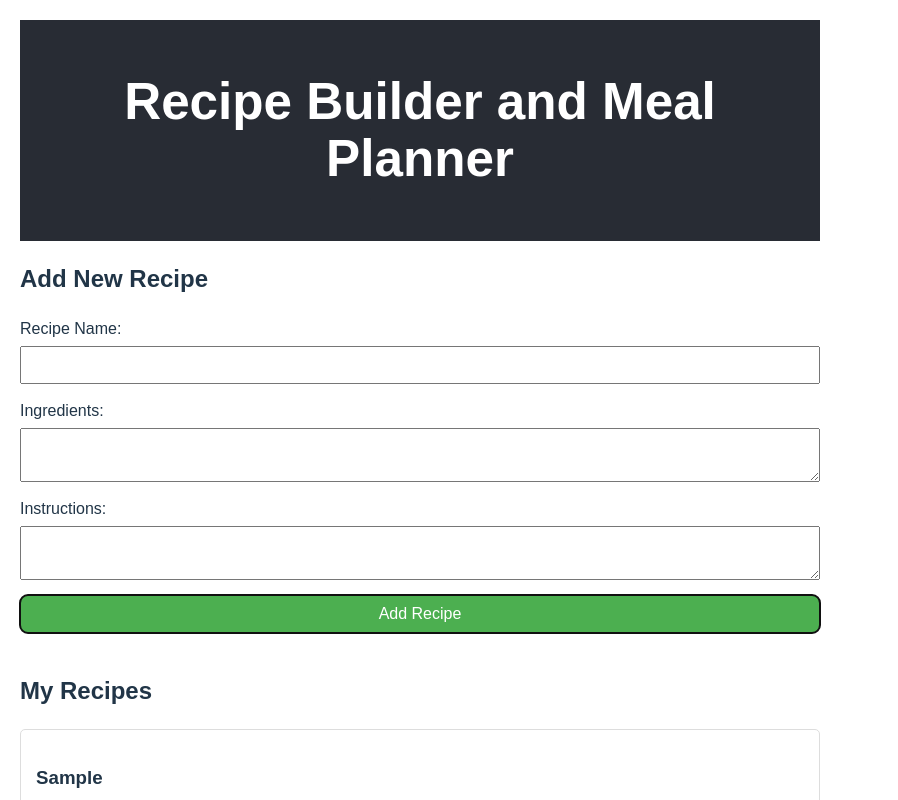
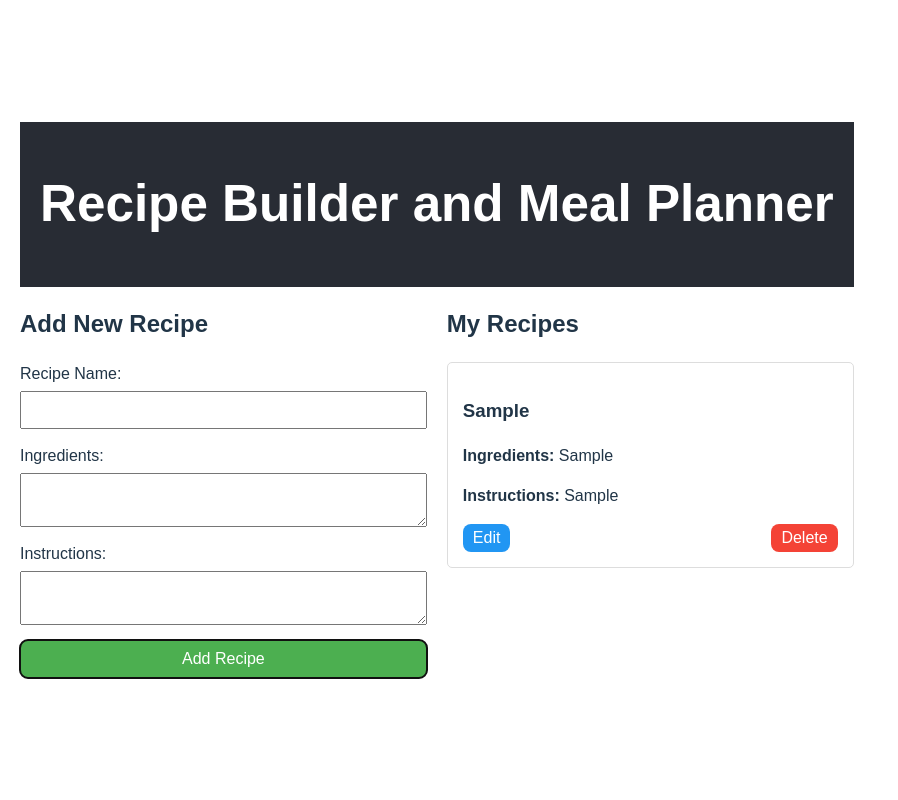
Before and after one commit to narasimha-1511/meal-receipe-app, a React (Vite) app: page / in a window 1280 px wide. Both pictures are taken after typing "Sample", "Sample", "Sample" into the empty fields and a click on the button "Add Recipe". Shown: the top 800 px of the page, without its empty margins (0-898 px from the left). Built offline with nearby package versions, Linux system fonts and the light colour scheme.

Commit message:
adding boxes , so you can add meals , instructions with preparration methods

```diff
--- a/src/App.css
+++ b/src/App.css
@@ -1,8 +1,14 @@
+body {
+  margin: 0;
+  padding: 0;
+  font-family: Arial, sans-serif;
+}
+
 .App {
-  font-family: Arial, sans-serif;
-  max-width: 800px;
+  max-width: 1200px;
   margin: 0 auto;
   padding: 20px;
+  box-sizing: border-box;
 }
 
 .App-header {
@@ -16,4 +22,17 @@
   display: flex;
   flex-direction: column;
   gap: 20px;
+  align-items: center;
 }
+
+@media (min-width: 768px) {
+  .App-main {
+    flex-direction: row;
+    align-items: flex-start;
+  }
+
+  .recipe-form-section,
+  .recipe-list-section {
+    flex: 1;
+  }
+}
--- a/src/App.jsx
+++ b/src/App.jsx
@@ -5,6 +5,7 @@ import "./App.css";
 
 function App() {
   const [recipes, setRecipes] = useState([]);
+  const [editingRecipe, setEditingRecipe] = useState(null);
 
   const addRecipe = (recipe) => {
     setRecipes([...recipes, { ...recipe, id: Date.now() }]);
@@ -14,6 +15,20 @@ function App() {
     setRecipes(recipes.filter((recipe) => recipe.id !== id));
   };
 
+  const editRecipe = (id) => {
+    const recipeToEdit = recipes.find((recipe) => recipe.id === id);
+    setEditingRecipe(recipeToEdit);
+  };
+
+  const updateRecipe = (updatedRecipe) => {
+    setRecipes(
+      recipes.map((recipe) =>
+        recipe.id === updatedRecipe.id ? updatedRecipe : recipe
+      )
+    );
+    setEditingRecipe(null);
+  };
+
   return (
     <div className="App">
       <header className="App-header">
@@ -21,12 +36,20 @@ function App() {
       </header>
       <main className="App-main">
         <section className="recipe-form-section">
-          <h2>Add New Recipe</h2>
-          <RecipeForm onAddRecipe={addRecipe} />
+          <h2>{editingRecipe ? "Edit Recipe" : "Add New Recipe"}</h2>
+          <RecipeForm
+            onAddRecipe={addRecipe}
+            editingRecipe={editingRecipe}
+            onUpdateRecipe={updateRecipe}
+          />
         </section>
         <section className="recipe-list-section">
           <h2>My Recipes</h2>
-          <RecipeList recipes={recipes} onDeleteRecipe={deleteRecipe} />
+          <RecipeList
+            recipes={recipes}
+            onDeleteRecipe={deleteRecipe}
+            onEditRecipe={editRecipe}
+          />
         </section>
       </main>
     </div>
--- a/src/components/RecipeForm.css
+++ b/src/components/RecipeForm.css
@@ -2,6 +2,8 @@
   display: flex;
   flex-direction: column;
   gap: 15px;
+  max-width: 500px;
+  margin: 0 auto;
 }
 
 .form-group {
@@ -17,6 +19,8 @@
 .form-group textarea {
   padding: 8px;
   font-size: 16px;
+  width: 100%;
+  box-sizing: border-box;
 }
 
 .submit-button {
@@ -25,4 +29,5 @@
   color: white;
   border: none;
   cursor: pointer;
+  font-size: 16px;
 }
--- a/src/components/RecipeForm.jsx
+++ b/src/components/RecipeForm.jsx
@@ -1,14 +1,26 @@
-import React, { useState } from "react";
+import React, { useState, useEffect } from "react";
 import "./RecipeForm.css";
 
-function RecipeForm({ onAddRecipe }) {
+function RecipeForm({ onAddRecipe, editingRecipe, onUpdateRecipe }) {
   const [name, setName] = useState("");
   const [ingredients, setIngredients] = useState("");
   const [instructions, setInstructions] = useState("");
 
+  useEffect(() => {
+    if (editingRecipe) {
+      setName(editingRecipe.name);
+      setIngredients(editingRecipe.ingredients);
+      setInstructions(editingRecipe.instructions);
+    }
+  }, [editingRecipe]);
+
   const handleSubmit = (e) => {
     e.preventDefault();
-    onAddRecipe({ name, ingredients, instructions });
+    if (editingRecipe) {
+      onUpdateRecipe({ ...editingRecipe, name, ingredients, instructions });
+    } else {
+      onAddRecipe({ name, ingredients, instructions });
+    }
     setName("");
     setIngredients("");
     setInstructions("");
@@ -45,7 +57,7 @@ function RecipeForm({ onAddRecipe }) {
         />
       </div>
       <button type="submit" className="submit-button">
-        Add Recipe
+        {editingRecipe ? "Update Recipe" : "Add Recipe"}
       </button>
     </form>
   );
--- a/src/components/RecipeList.css
+++ b/src/components/RecipeList.css
@@ -1,6 +1,7 @@
 .recipe-list {
   display: grid;
   gap: 20px;
+  grid-template-columns: repeat(auto-fill, minmax(250px, 1fr));
 }
 
 .recipe-item {
@@ -9,10 +10,24 @@
   border-radius: 5px;
 }
 
+.recipe-actions {
+  display: flex;
+  justify-content: space-between;
+  margin-top: 10px;
+}
+
+.edit-button,
+.delete-button {
+  padding: 5px 10px;
+  color: white;
+  border: none;
+  cursor: pointer;
+}
+
+.edit-button {
+  background-color: #2196f3;
+}
+
 .delete-button {
   background-color: #f44336;
-  color: white;
-  border: none;
-  padding: 5px 10px;
-  cursor: pointer;
 }
--- a/src/components/RecipeList.jsx
+++ b/src/components/RecipeList.jsx
@@ -1,7 +1,7 @@
 import React from "react";
 import "./RecipeList.css";
 
-function RecipeList({ recipes, onDeleteRecipe }) {
+function RecipeList({ recipes, onDeleteRecipe, onEditRecipe }) {
   return (
     <div className="recipe-list">
       {recipes.map((recipe) => (
@@ -13,6 +13,13 @@ function RecipeList({ recipes, onDeleteRecipe }) {
           <p>
             <strong>Instructions:</strong> {recipe.instructions}
           </p>
+          <div className="recipe-actions">
+            <button
+              onClick={() => onEditRecipe(recipe.id)}
+              className="edit-button"
+            >
+              Edit
+            </button>
             <button
               onClick={() => onDeleteRecipe(recipe.id)}
               className="delete-button"
@@ -20,6 +27,7 @@ function RecipeList({ recipes, onDeleteRecipe }) {
               Delete
             </button>
           </div>
+        </div>
       ))}
     </div>
   );
```
Lines whose indentation alone changed are shown as unchanged.
